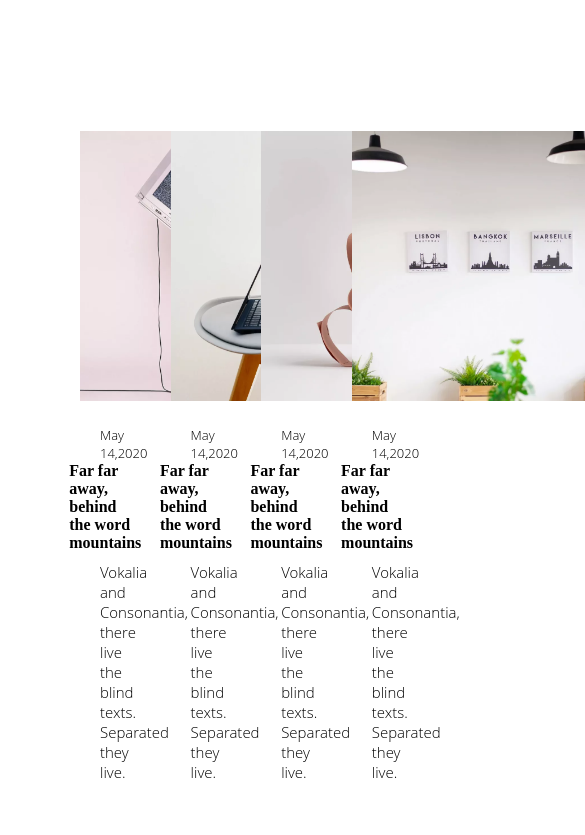
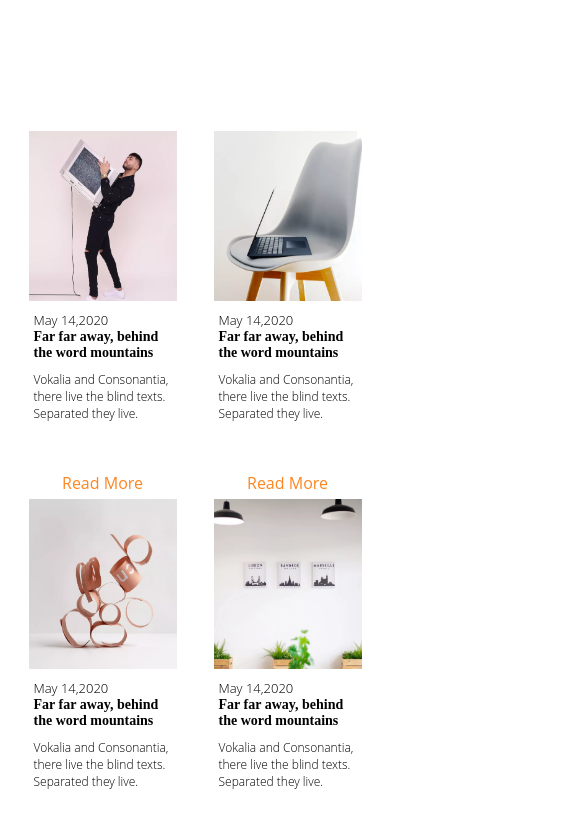
Before and after one commit to vishalparashar0119/Passport_react_project, a React (Create React App) app: page /blog in a window 390 px wide. Shown: the part 1020-1855 px from the top of the page, 585 px wide, since content can reach past the window. Built offline with nearby package versions, Linux system fonts and the light colour scheme.

Commit message:
adding responsive sections

```diff
--- a/src/components/Customer.component.jsx
+++ b/src/components/Customer.component.jsx
@@ -70,7 +70,7 @@ const Customer = () => {
                     <h1>Frequently Asked Questions</h1>
 
                     <div style={{ marginTop: '80px' }}>
-                         <Collaps/>
+                     <Collaps/>
                     </div>
                 </div>
             </div>
--- a/src/components/Customer.css
+++ b/src/components/Customer.css
@@ -1,11 +1,13 @@
 .customer{
      border: 2px solid transparent;
      background-color:#EFEFEF;
+
 }
 
 .customer__main{
     margin: 120px 80px 120px;
     display: flex;
+    flex-wrap: wrap;
     gap: 150px;
 }
 .ant-carousel .slick-dots li button {
@@ -45,3 +47,36 @@
     font-size: 3.2rem;
     font-family: 'Playfair Display", sans-serif';
 }
+/* media quarry for 600px screens */
+@media only screen and (max-width:400px)
+{
+    .customer__main{
+        margin: 120px 10px 120px;
+        display: flex;
+        flex-wrap: wrap;
+        gap: 150px;
+    }
+    .customer__main__div1 h1{
+        font-size: 2rem;
+        font-family: 'Playfair Display", sans-serif';
+
+    }
+    .customer__main__div1{
+        width: 100%;
+    }
+    .customer__main__div2 h1{
+        font-size: 2rem;
+    }
+}
+@media only screen and (max-width:600px)
+{
+    .customer__main{
+        margin: 120px 10px 120px;
+        display: flex;
+        flex-wrap: wrap;
+        gap: 150px;
+    }
+    .customer__main__div1{
+        width: 100%;
+    }
+}
--- a/src/components/Serve.css
+++ b/src/components/Serve.css
@@ -110,7 +110,7 @@
   .carousal__div__mobile img{
        width: 250px;
        height: 300px;
-       margin: auto auto;
+       margin: 0px 5px;
   }
   .white__mobile{
     width: 50px;
@@ -137,7 +137,7 @@
     font-family: "Playfair Display", sans-serif;
     width: 100%;
     margin-left: 10px;
-    font-size: 20px;
+    font-size: 18px;
     padding-top: 20px;
   }
   .aboutus__crousel__mobile p{
@@ -146,3 +146,17 @@
   }
 
 }
+/* media quarry for 400px */
+@media only screen and (max-width : 400px){
+  .carousal__div__mobile img{
+    width: 150px;
+    height: 200px;
+    margin: 0px 5px 0px 15px;
+}
+.carousal__div__mobile h3{
+  font-size: 16px;
+}
+.carousal__div__mobile p{
+  width: 80%;
+}
+}
--- a/src/components/VlogsCard.component.jsx
+++ b/src/components/VlogsCard.component.jsx
@@ -48,7 +48,7 @@ const VlogsCard = (props) => {
         <div className='vlogCard'>
             <h3  style={{ color: '#fc8621', fontWeight: '400', display: ishidden ? 'none' : 'block' }}>BLOG</h3>
             <h1 style={{display: ishidden ?'none':'block'}}>Recent Posts</h1>
-            <div style={{display:'flex',gap:'40px',}}>
+            <div className='vlog__card__div' >
                 {
                     details.map((each , index)=>(
                           <div className='card__div' key={index}>
--- a/src/components/VlogsCard.css
+++ b/src/components/VlogsCard.css
@@ -1,20 +1,25 @@
 .vlogCard{
     margin: 100px 80px 50px;
-
 }
 .vlogCard h1{
     font-size: 3rem;
-
     font-family: 'Playfair Display", sans-serif';
     margin-bottom: 20px;
+}
+.vlog__card__div{
+   display: flex;
+   flex-wrap: wrap;
+   /* gap: 40px; */
 }
 .card__div{
       width: 22%;
       height: auto;
+      margin: auto;
+
 }
 .card__div img{
-     width: 270px;
-     height: 270px;
+     max-width: 100%;
+     height: auto;
 
 }
 .card__div div{
@@ -48,3 +53,41 @@
     color: #fc8621;
     margin-top: 30px;
 }
+/* responsive design for 600px */
+@media only screen and (max-width : 600px)
+{
+    .vlogCard{
+        margin: 100px 10px 50px;
+    }
+    .vlogCard h1{
+        font-size: 2rem;
+    }
+    .card__div{
+        width: 40%;
+        height: auto;
+
+  }
+  .card__div img{
+    width: 170px;
+    height: 170px;
+
+}
+#para2{
+    font-size: 12px;
+    font-weight: 100;
+    margin-bottom: 20px;
+}
+#head{
+    font-size: 14px;
+    font-family:'Playfair Display", sans-serif' ;
+    color: black;
+    margin-bottom:10px ;
+    transition: all 300ms ease;
+    cursor: pointer;
+
+}
+.card__div div{
+    margin: 5px;
+}
+
+}
--- a/src/pages/Responsive.page.jsx
+++ b/src/pages/Responsive.page.jsx
@@ -1,12 +1,11 @@
 import React from 'react'
-import HeroSection from '../components/HeroSection.component'
-import AboutUs from '../components/AboutUs.component'
+import VlogsCard from '../components/VlogsCard.component'
+
 
 const Responsive = () => {
   return (
     <div>
-      <HeroSection/>
-      <AboutUs/>
+      <VlogsCard/>
     </div>
   )
 }
```
